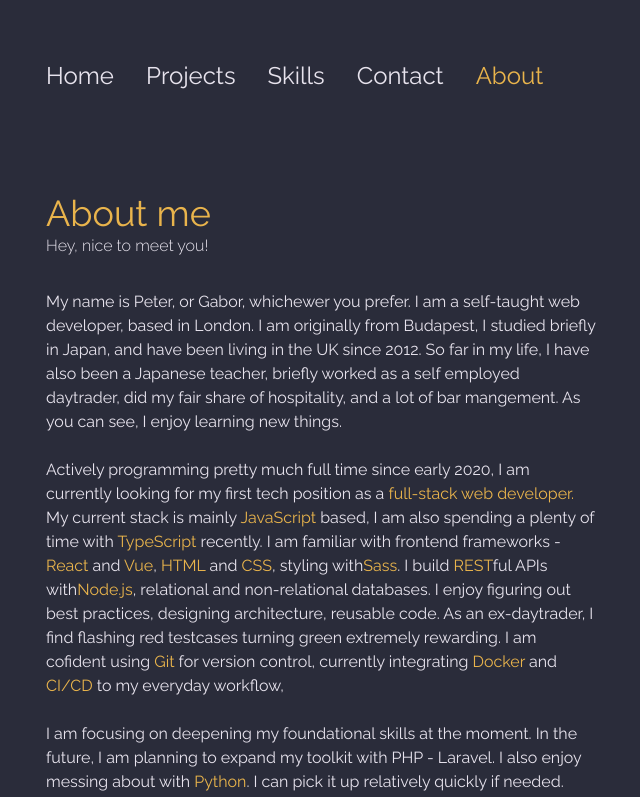
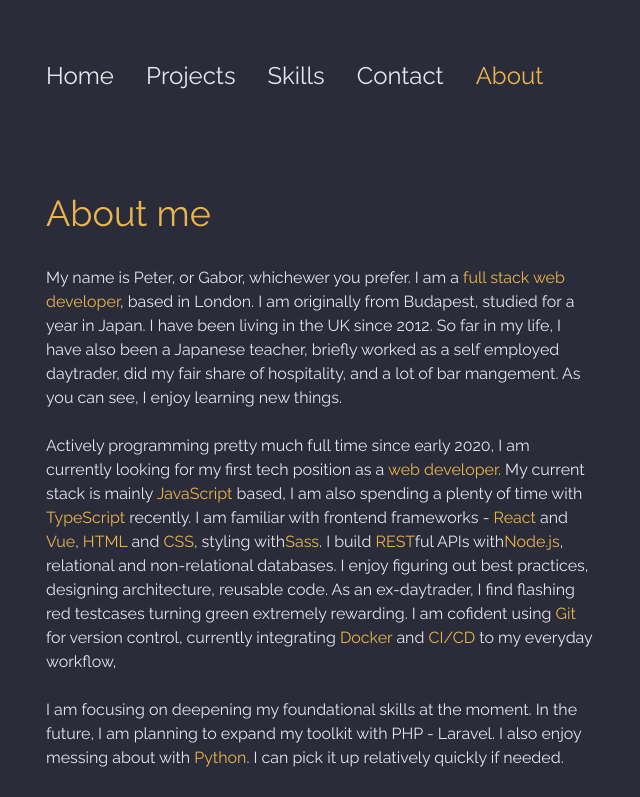
Before and after one commit to pfalzergbr/portfolio, a Next.js app: page /about in a window 1280 px wide. Shown: the top 797 px of the page, without its empty margins (146-786 px from the left). Built offline with nearby package versions, Linux system fonts and the light colour scheme.

Commit message:
knock out profile picture temporarily

```diff
--- a/components/about/Section.tsx
+++ b/components/about/Section.tsx
@@ -2,7 +2,7 @@ import styles from './styles/Section.module.scss';
 
 export interface SectionProps {
   title: string;
-  subtitle: string;
+  subtitle?: string;
   children: React.ReactNode;
 }
 
@@ -10,7 +10,7 @@ const Section: React.FC<SectionProps> = ({ title, subtitle, children }) => {
   return (
     <section className={styles.section}>
       <h2 className={styles.sectionTitle}>{title}</h2>
-      <h4 className={styles.sectionSubtitle}>{subtitle}</h4>
+      {subtitle && <h4 className={styles.sectionSubtitle}>{subtitle}</h4>}
       <div className={styles.sectionContent}>{children}</div>
     </section>
   );
--- a/layout/AnimatedRoute.tsx
+++ b/layout/AnimatedRoute.tsx
@@ -2,7 +2,7 @@ import { motion } from 'framer-motion';
 import { routeTransition } from '../transitions/routeTransition';
 
 export interface AnimatedRouteProps {
-  children: JSX.Element;
+  children: React.ReactNode;
   className?: string;
 }
 
--- a/pages/about/index.module.scss
+++ b/pages/about/index.module.scss
@@ -10,3 +10,8 @@
 
   }
 }
+
+.imageContainer {
+  grid-row: 1/2;
+  grid-column: 2/3;
+}
--- a/pages/about/index.tsx
+++ b/pages/about/index.tsx
@@ -1,3 +1,4 @@
+import Image from 'next/image';
 import AnimatedRoute from '../../layout/AnimatedRoute';
 import indexStyles from './index.module.scss';
 import styles from '../../components/about/styles/Section.module.scss';
@@ -9,24 +10,33 @@ export interface Props {}
 const About: React.FC<Props> = () => {
   return (
     <AnimatedRoute className={indexStyles.about}>
-      <Section title='About me' subtitle='Hey, nice to meet you!'>
+      {/* <div className={indexStyles.imageContainer}>
+        <Image
+          layout='intrinsic'
+          src='/images/profile.png'
+          alt='Photo of Gabor'
+          width={360}
+          height={480}
+        />
+      </div> */}
+      <Section title='About me'>
         <Subsection>
           <p className={styles.sectionParagraph}>
-            My name is Peter, or Gabor, whichewer you prefer. I am a self-taught
-            web developer, based in London. I am originally from Budapest, I
-            studied briefly in Japan, and have been living in the UK since 2012.
-            So far in my life, I have also been a Japanese teacher, briefly
-            worked as a self employed daytrader, did my fair share of
-            hospitality, and a lot of bar mangement. As you can see, I enjoy
-            learning new things.
+            My name is Peter, or Gabor, whichewer you prefer. I am a{' '}
+            <span className={styles.sectionHighlight}>
+              full stack web developer
+            </span>
+            , based in London. I am originally from Budapest, studied for a year
+            in Japan. I have been living in the UK since 2012. So far in my
+            life, I have also been a Japanese teacher, briefly worked as a self
+            employed daytrader, did my fair share of hospitality, and a lot of
+            bar mangement. As you can see, I enjoy learning new things.
           </p>
           <p className={styles.sectionParagraph}>
             Actively programming pretty much full time since early 2020, I am
             currently looking for my first tech position as a{' '}
-            <span className={styles.sectionHighlight}>
-              full-stack web developer.
-            </span>{' '}
-            My current stack is mainly{' '}
+            <span className={styles.sectionHighlight}>web developer.</span> My
+            current stack is mainly{' '}
             <span className={styles.sectionHighlight}>JavaScript</span> based, I
             am also spending a plenty of time with{' '}
             <span className={styles.sectionHighlight}>TypeScript</span>{' '}
```
Also changed, not shown: public/images/profile.png (added).
